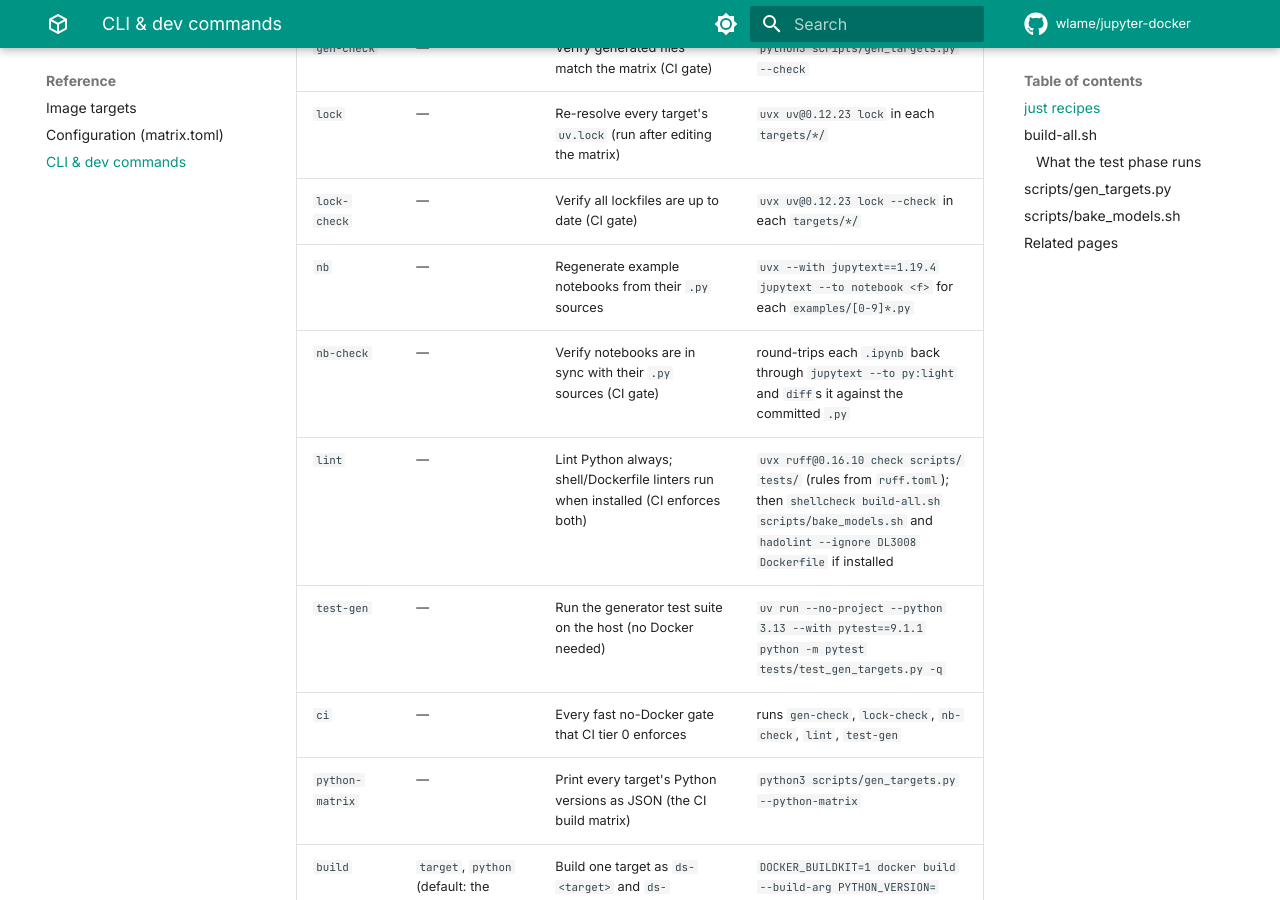
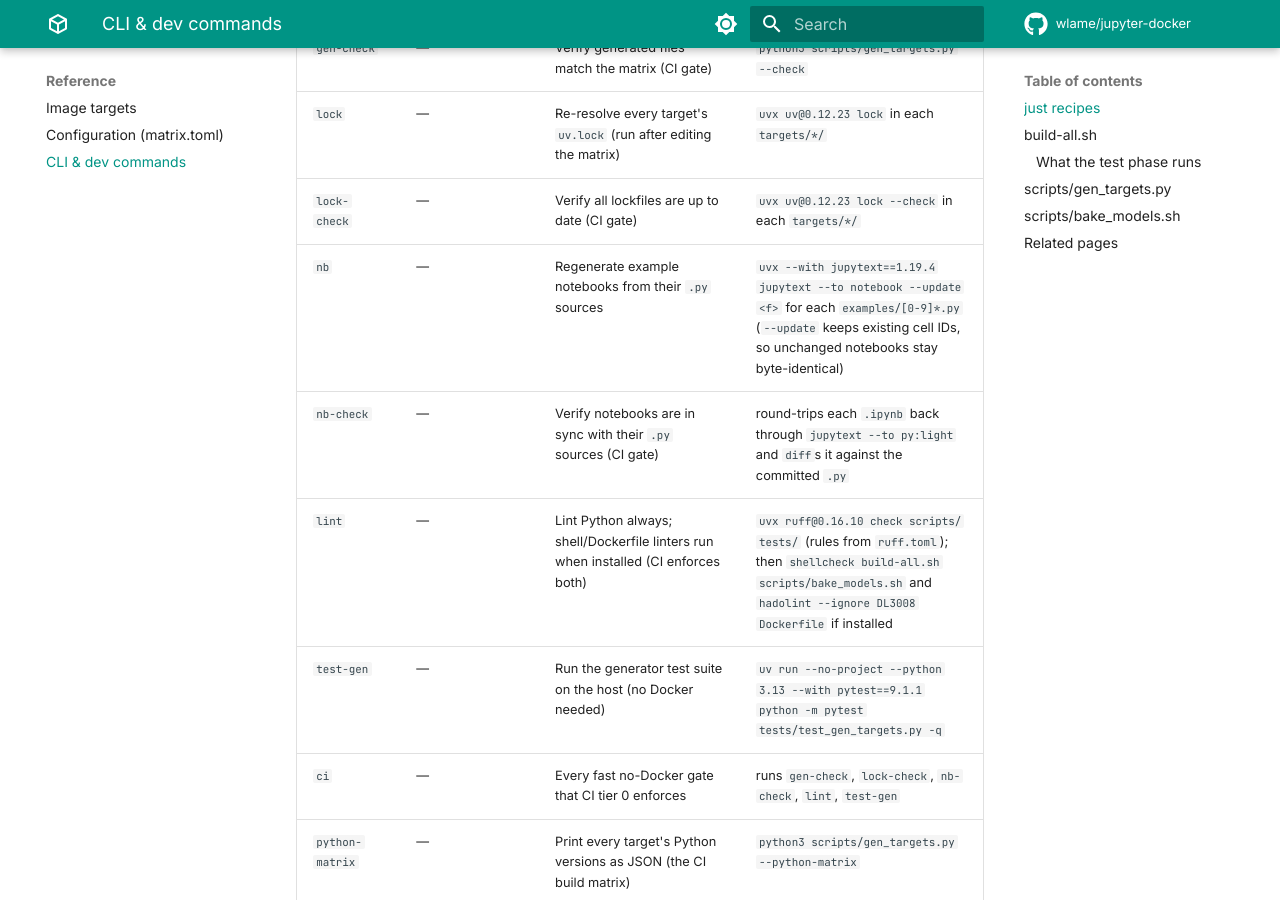
Before and after one commit to wlame/jupyter-docker, an MkDocs documentation site: the page built from docs/reference/cli.md, in a window 1280 px wide and 900 px high, scrolled down 897 px. Built offline with MkDocs 1.6.1 and Material for MkDocs 9.7.7, drawn with Linux system fonts in a browser that asks for light colours; plug-ins that fetch from the network failed and are left out; comment, search, counter and statistics services are not loaded.

Commit message:
Document that the nb recipe keeps notebook cell IDs.

```diff
--- a/docs/reference/cli.md
+++ b/docs/reference/cli.md
@@ -30,7 +30,7 @@ arguments and the underlying command it runs (with `justfile` variables resolved
 | `gen-check` | — | Verify generated files match the matrix (CI gate) | `python3 scripts/gen_targets.py --check` |
 | `lock` | — | Re-resolve every target's `uv.lock` (run after editing the matrix) | `uvx uv@0.12.23 lock` in each `targets/*/` |
 | `lock-check` | — | Verify all lockfiles are up to date (CI gate) | `uvx uv@0.12.23 lock --check` in each `targets/*/` |
-| `nb` | — | Regenerate example notebooks from their `.py` sources | `uvx --with jupytext==1.19.4 jupytext --to notebook <f>` for each `examples/[0-9]*.py` |
+| `nb` | — | Regenerate example notebooks from their `.py` sources | `uvx --with jupytext==1.19.4 jupytext --to notebook --update <f>` for each `examples/[0-9]*.py` (`--update` keeps existing cell IDs, so unchanged notebooks stay byte-identical) |
 | `nb-check` | — | Verify notebooks are in sync with their `.py` sources (CI gate) | round-trips each `.ipynb` back through `jupytext --to py:light` and `diff`s it against the committed `.py` |
 | `lint` | — | Lint Python always; shell/Dockerfile linters run when installed (CI enforces both) | `uvx ruff@0.16.10 check scripts/ tests/` (rules from `ruff.toml`); then `shellcheck build-all.sh scripts/bake_models.sh` and `hadolint --ignore DL3008 Dockerfile` if installed |
 | `test-gen` | — | Run the generator test suite on the host (no Docker needed) | `uv run --no-project --python 3.13 --with pytest==9.1.1 python -m pytest tests/test_gen_targets.py -q` |
```
